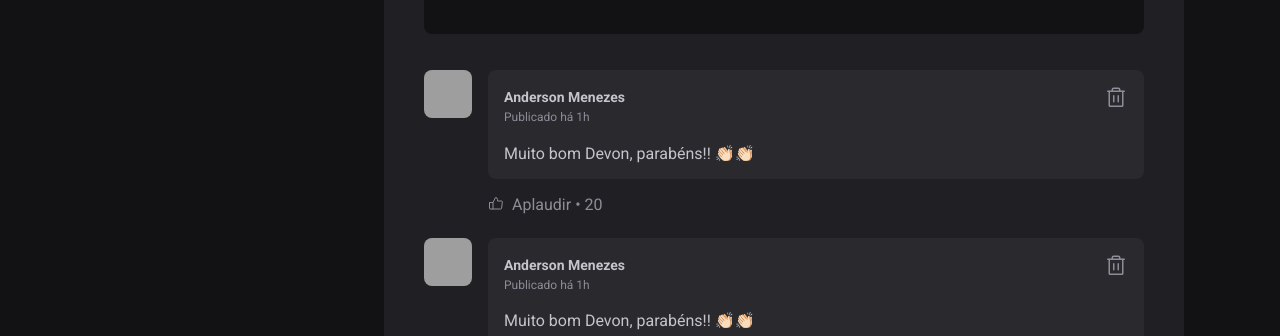
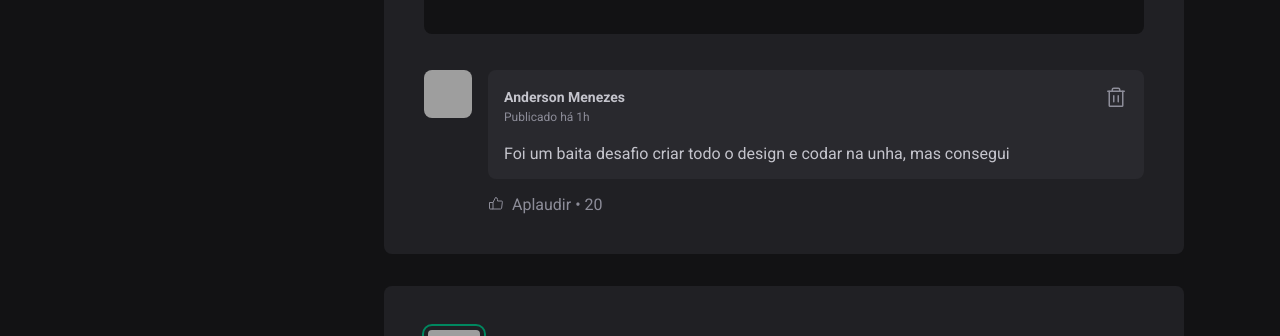
Before and after one commit to andersonmenezesm/ignite-feed, a React (Vite) app: page / in a window 1280 px wide. Shown: the part 443-779 px from the top of the page. Built offline with nearby package versions, Linux system fonts and the light colour scheme; grey boxes are pictures that could not be loaded.

Commit message:
Criação de função de publicar novos comentários no post

```diff
--- a/src/App.jsx
+++ b/src/App.jsx
@@ -49,7 +49,7 @@
           {posts.map(post => {
             return (
               <Post
-                key={post.content}
+                key={post.id}
                 author={post.author}
                 content={post.content}
                 publishedAt={post.publishedAt}
--- a/src/components/Comment.jsx
+++ b/src/components/Comment.jsx
@@ -2,7 +2,7 @@
 import { Avatar } from './Avatar'
 import styles from './Comment.module.css'
 
-export function Comment() {
+export function Comment({ content }) {
   return (
     <div className={styles.comment}>
       <Avatar
@@ -23,7 +23,7 @@
             </button>
           </header>
 
-          <p>Muito bom Devon, parabéns!! 👏🏻👏🏻</p>
+          <p>{content}</p>
         </div>
 
         <footer>
--- a/src/components/Post.jsx
+++ b/src/components/Post.jsx
@@ -3,9 +3,16 @@
 import { Comment } from './Comment'
 
 import { ptBR } from 'date-fns/locale'
+import { useState } from 'react'
 import styles from './Post.module.css'
 
 export function Post({ author, publishedAt, content }) {
+  const [comments, setComments] = useState([
+    'Foi um baita desafio criar todo o design e codar na unha, mas consegui',
+  ])
+
+  const [newCommentText, setNewCommentText] = useState('')
+
   const publishedDateFormated = format(publishedAt, "d 'de' LLLL 'às' HH:mm'h'", {
     locale: ptBR
   })
@@ -22,6 +29,17 @@
   //   hour: '2-digit',
   //   minute: '2-digit',
   // }).format(publishedAt)
+
+  function handleCreateNewComment() {
+    event.preventDefault()
+
+    setComments([...comments, newCommentText])
+    setNewCommentText('')
+  }
+
+  function handleNewCommentChange() {
+    setNewCommentText(event.target.value);
+  }
 
   return (
     <>
@@ -51,23 +69,27 @@
           })}
         </div>
 
-        <form className={styles.commentForm}>
+        <form onSubmit={handleCreateNewComment} className={styles.commentForm}>
           <strong>Deixe seu feedback</strong>
 
           <textarea
+            name="comment"
             placeholder="Deixe um comentário"
+            value={newCommentText}
+            onChange={handleNewCommentChange}
           />
 
           <footer>
             <button type="submit">Publicar</button>
           </footer>
-
         </form>
 
         <div className={styles.commentList}>
-          <Comment />
-          <Comment />
-          <Comment />
+          {comments.map(comment => {
+            return (
+              <Comment key={comment} content={comment} />
+            )
+          })}
         </div>
       </article>
     </>
```
